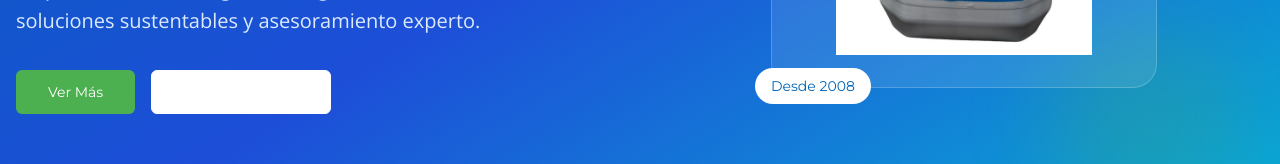
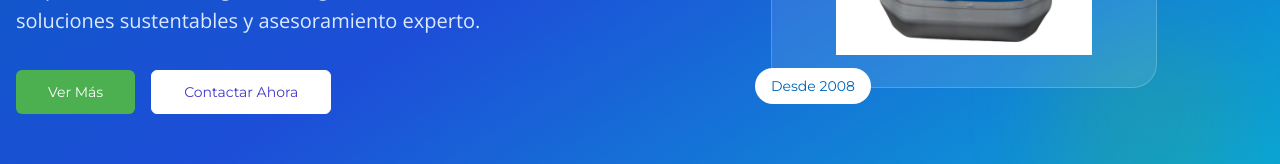
Before and after one commit to axelbriones/limpio-iguazu-webshop-02, a React (Vite) app: page / in a window 1280 px wide. Shown: the part 505-669 px from the top of the page. Built offline with nearby package versions, Linux system fonts and the light colour scheme.

Commit message:
Visual edit in Lovable
Edited UI in Lovable

```diff
--- a/src/components/Hero.tsx
+++ b/src/components/Hero.tsx
@@ -1,9 +1,6 @@
-
 import { Button } from "@/components/ui/button";
-
 const Hero = () => {
-  return (
-    <section id="inicio" className="relative min-h-screen flex items-center overflow-hidden">
+  return <section id="inicio" className="relative min-h-screen flex items-center overflow-hidden">
       {/* Gradient background */}
       <div className="absolute inset-0 bg-gradient-to-br from-corporate-blue via-blue-700 to-cyan-500"></div>
 
@@ -38,11 +35,7 @@ const Hero = () => {
                 <Button size="lg" className="bg-corporate-green hover:bg-green-600 text-white font-montserrat font-medium px-8 py-4">
                   Ver Más
                 </Button>
-                <Button
-                  size="lg"
-                  variant="outline"
-                  className="border-white text-white hover:bg-white hover:text-corporate-blue font-montserrat font-medium px-8 py-4"
-                >
+                <Button size="lg" variant="outline" className="border-white hover:bg-white hover:text-corporate-blue font-montserrat font-medium px-8 py-4 text-indigo-700">
                   Contactar Ahora
                 </Button>
               </div>
@@ -53,11 +46,7 @@ const Hero = () => {
             <div className="relative">
               {/* Product showcase */}
               <div className="bg-white/10 backdrop-blur-sm rounded-3xl p-8 border border-white/20">
-                <img
-                  src="/lovable-uploads/a0c967e0-4070-4214-a8ac-86b3702c6c80.png"
-                  alt="Productos de limpieza sustentables"
-                  className="w-80 h-80 object-contain mx-auto"
-                />
+                <img src="/lovable-uploads/a0c967e0-4070-4214-a8ac-86b3702c6c80.png" alt="Productos de limpieza sustentables" className="w-80 h-80 object-contain mx-auto" />
               </div>
 
               {/* Floating elements */}
@@ -71,8 +60,6 @@ const Hero = () => {
           </div>
         </div>
       </div>
-    </section>
-  );
+    </section>;
 };
-
 export default Hero;
```
